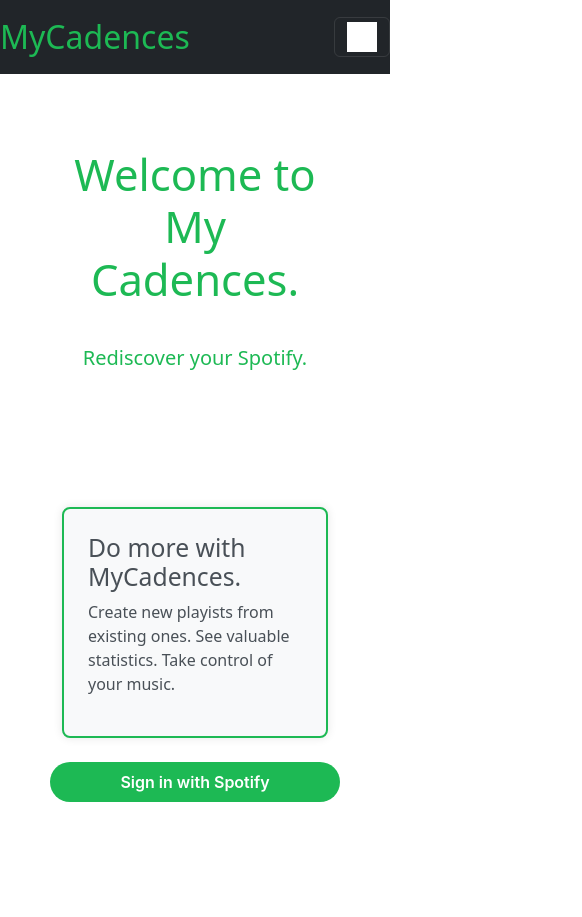
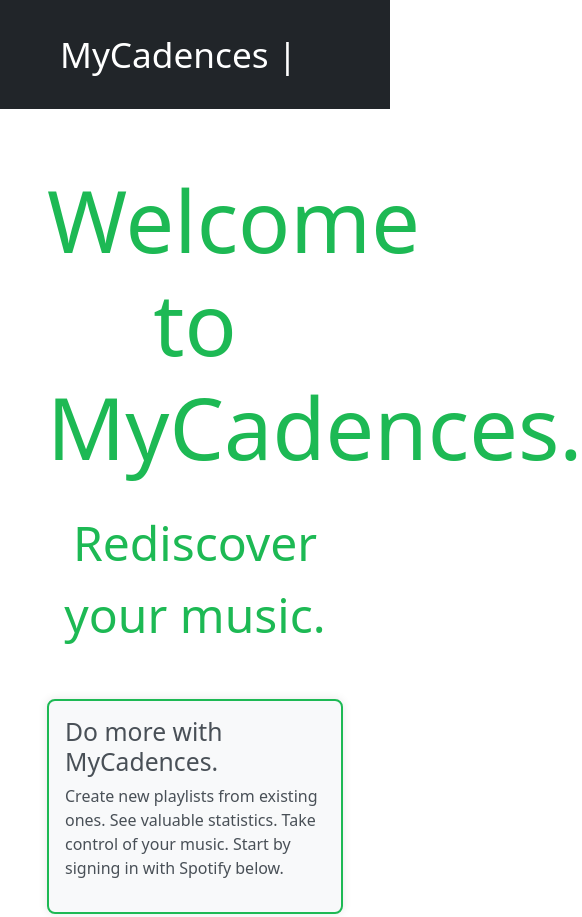
Before and after one commit to adityapatel-sudo/spotifyHelper, a website: page public/index.html in a window 390 px wide. Shown: the top 917 px of the page, 582 px wide, since content can reach past the window. Before the commit the page ends 852 px from the top, so only its background shows below. Drawn offline with nearby package versions, Linux system fonts and the light colour scheme.

Commit message:
new home design

```diff
--- a/public/index.html
+++ b/public/index.html
@@ -2,7 +2,7 @@
 <html lang="en">
 <head>
 
-  <title>Express</title>
+  <title>My Cadences</title>
   <link rel="stylesheet" href="/stylesheets/style.css">
   <meta charset="utf-8">
   <meta name="viewport" content="width=device-width, initial-scale=1">
@@ -11,22 +11,18 @@
 </head>
 
 <body>
-
 <!-- Bootstrap Navigation Bar -->
   <nav class="navbar navbar-expand-lg navbar-dark bg-dark">
-  <a class="navbar-brand" href="#" style="font-size: 2em;">MyCadences</a>
-  <button class="navbar-toggler" type="button" data-toggle="collapse" data-target="#navbarNav"
-    aria-controls="navbarNav" aria-expanded="false" aria-label="Toggle navigation">
-    <span class="navbar-toggler-icon"></span>
-  </button>
+    <a class="navbar-brand" href="#" style="font-size: 2.2em; padding: 20px; padding-left: 60px;">MyCadences |</a>
   </nav>
+
   <div class="outside-container">
     <!-- Bootstrap Container, Row, and Columns -->
     <div class="container mt-4">
       <div class="row justify-content-center">
         <div class="col-md-15 text-center">
-        <h2 class="display-1">Welcome to My Cadences.</h2>
-        <p class="lead" style="padding-bottom: 70px; padding-top: 30px;">Rediscover your Spotify.</p>
+          <h2 class="display-1" style="font-size: 5.4rem; font-weight: 400;">Welcome to MyCadences.</h2>
+          <p class="lead" style="padding-top: 20px; margin-bottom: 0; font-size: 3rem;">Rediscover your music.</p>
         </div>
       </div>
     </div>
@@ -34,24 +30,18 @@
   <div class="container mt-5">
       <div class="row justify-content-center">
         <div class="col-md-6">
-          <div class="attractive-textbox p-4">
+          <div class="attractive-textbox p-3">
             <h2>Do more with MyCadences.</h2>
-          <p>Create new playists from existing ones. See valuable statistics.
-            Take control of your music. <p>
+            <p>Create new playlists from existing ones. See valuable statistics.
+              Take control of your music. Start by signing in with Spotify below. <p>
           </div>
         </div>
       </div>
   </div>
 
-  <div class="fade-in-out">
-
-
   <div class="container mt-4">
     <div class="row justify-content-center">
-
       <button id="sign_in_button">Sign in with Spotify</button>
-      </div>
-
     </div>
   </div>
 </div>
@@ -62,38 +52,6 @@
   <script src="https://stackpath.bootstrapcdn.com/bootstrap/4.5.2/js/bootstrap.min.js"></script>
   <script src="https://cdn.jsdelivr.net/npm/bootstrap@5.3.2/dist/js/bootstrap.bundle.min.js" integrity="sha384-C6RzsynM9kWDrMNeT87bh95OGNyZPhcTNXj1NW7RuBCsyN/o0jlpcV8Qyq46cDfL" crossorigin="anonymous"></script>
   <script src="https://code.jquery.com/jquery-3.6.4.min.js"></script>
-  <script>
-    $(document).ready(function () {
-      var lastScrollTop = 0;
-
-      $(window).scroll(function () {
-        var st = $(this).scrollTop();
-        var fadeElement = $(".fade-in-out");
-
-        if (st > lastScrollTop) {
-          // Scrolling down
-          fadeElement.each(function () {
-            var elementBottom = $(this).offset().top + $(this).outerHeight();
-            var windowBottom = $(window).scrollTop() + $(window).height();
-            var opacity = 1 - (elementBottom - windowBottom) / $(window).height();
-
-            // Ensure opacity doesn't go below 0
-            opacity = Math.min(1, Math.max(0, opacity));
-
-            $(this).css("opacity", opacity);
-          });
-        } else {
-          // Scrolling up
-          fadeElement.css("opacity", 1);
-        }
-
-        lastScrollTop = st;
-      });
-    });
-  </script>
-
-
   <script src="/javascripts/indexClient.js"></script>
-
 </body>
 </html>
--- a/public/javascripts/indexClient.js
+++ b/public/javascripts/indexClient.js
@@ -3,7 +3,7 @@
 
 var client_id = '3b69f31f92be469e9dae0c7ab96856c9';
 var redirect_uri = 'https://www.mycadences.com/authorizeSpotify'
-var redirect_uri = 'http://localhost:3000/authorizeSpotify';
+//var redirect_uri = 'http://localhost:3000/authorizeSpotify';
 
 function generateRandomString(length) {
     const characters = 'ABCDEFGHIJKLMNOPQRSTUVWXYZabcdefghijklmnopqrstuvwxyz0123456789';
--- a/public/stylesheets/style.css
+++ b/public/stylesheets/style.css
@@ -5,7 +5,7 @@
 }
 
 .outside-container {
-  padding: 50px;
+  padding: 35px;
 }
 a {
   color: #00B7FF;
@@ -64,12 +64,12 @@
 
     /* Custom styling for the navigation bar */
     .navbar {
-      background-color: #1DB954; /* Set your desired background color */
+      background-color: #ffffff; /* Set your desired background color */
     }
 
     .navbar-brand,
     .nav-link {
-      color: #1DB954 !important; /* Set your desired text color */
+      color: #ffffff !important; /* Set your desired text color */
     }
 
     .navbar-brand:hover,
```
Lines whose indentation alone changed are shown as unchanged.
